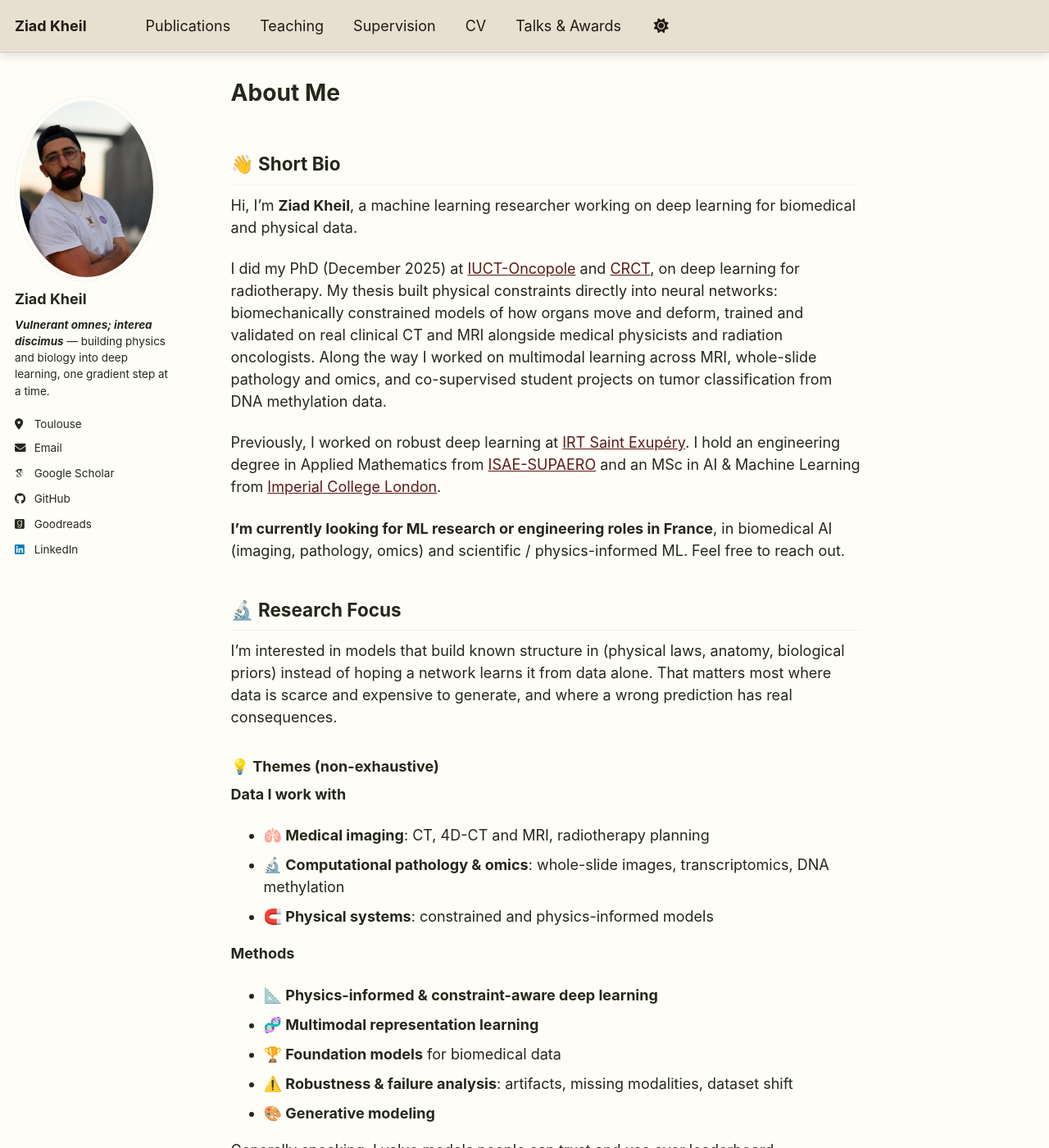
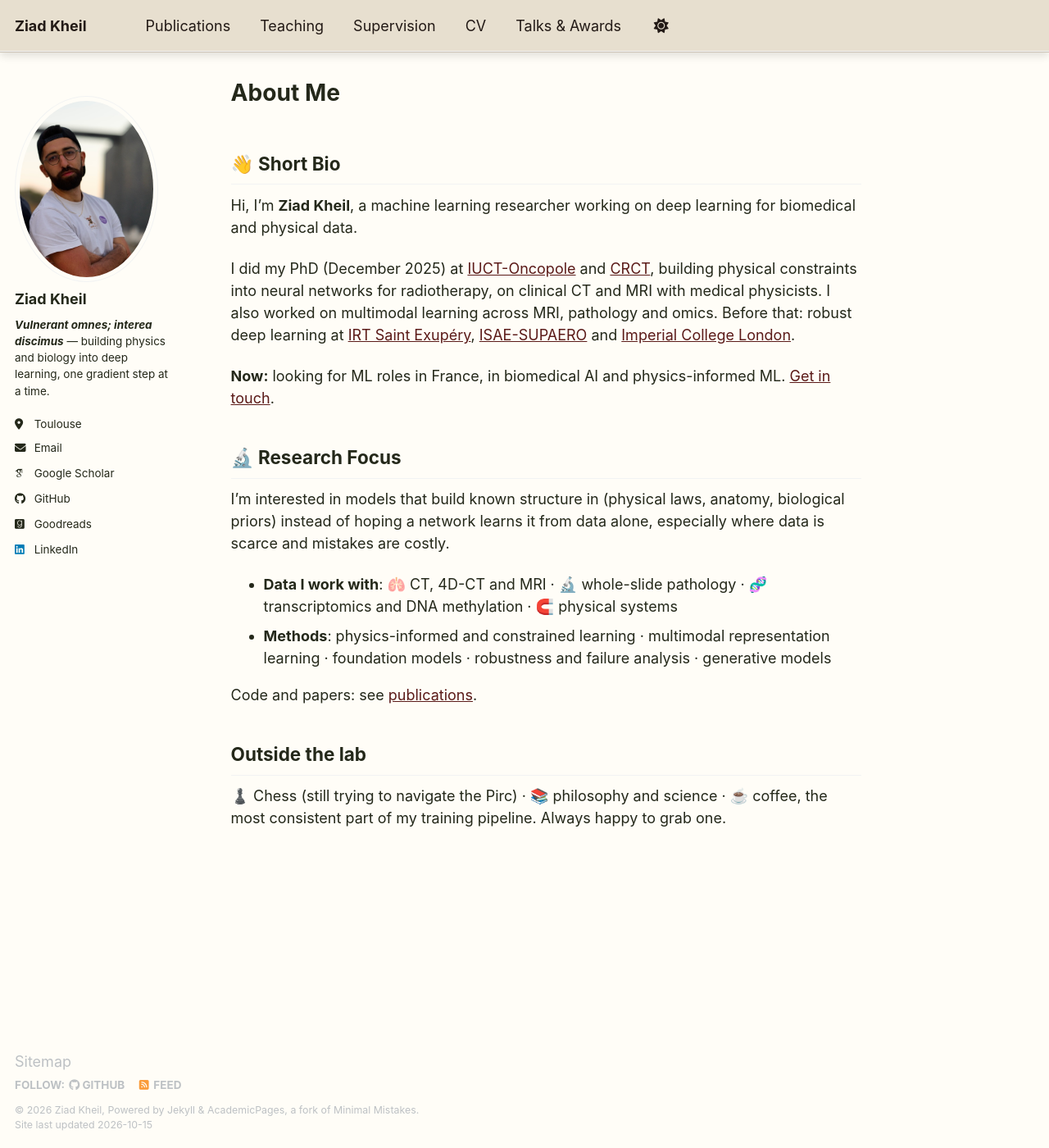
Before and after one commit to Kheil-Z/Kheil-Z.github.io, a Jekyll site: the page built from _pages/about.md, in a window 1280 px wide and 1400 px high. Shown: the whole window at 82% size. Built offline with Jekyll 4.4.1, drawn with Linux system fonts in a browser that asks for light colours; some web fonts are replaced; a script bundle is joined from its source files by our own code; library files that are not in the unit come from our copies; some of the changed text lies outside the part shown.

Commit message:
Shorter homepage; complete publications list with links; move code to publications
Co-Authored-By: Claude Opus 5.5 <noreply@anthropic.com>
Claude-Session: https://claude.ai/code/session_011TZRn9EUdXw3EuyF1pG82N

```diff
--- a/_pages/about.md
+++ b/_pages/about.md
@@ -12,47 +12,19 @@ redirect_from:
 
 Hi, I’m **Ziad Kheil**, a machine learning researcher working on deep learning for biomedical and physical data.
 
-I did my PhD (December 2025) at [IUCT-Oncopole](https://www.iuct-oncopole.fr/) and [CRCT](https://www.crct-inserm.fr/en/the-crct/), on deep learning for radiotherapy. My thesis built physical constraints directly into neural networks: biomechanically constrained models of how organs move and deform, trained and validated on real clinical CT and MRI alongside medical physicists and radiation oncologists. Along the way I worked on multimodal learning across MRI, whole-slide pathology and omics, and co-supervised student projects on tumor classification from DNA methylation data.
+I did my PhD (December 2025) at [IUCT-Oncopole](https://www.iuct-oncopole.fr/) and [CRCT](https://www.crct-inserm.fr/en/the-crct/), building physical constraints into neural networks for radiotherapy, on clinical CT and MRI with medical physicists. I also worked on multimodal learning across MRI, pathology and omics. Before that: robust deep learning at [IRT Saint Exupéry](https://www.irt-saintexupery.com/), [ISAE-SUPAERO](https://www.isae-supaero.fr/en/) and [Imperial College London](https://www.imperial.ac.uk/).
 
-Previously, I worked on robust deep learning at [IRT Saint Exupéry](https://www.irt-saintexupery.com/). I hold an engineering degree in Applied Mathematics from [ISAE-SUPAERO](https://www.isae-supaero.fr/en/) and an MSc in AI & Machine Learning from [Imperial College London](https://www.imperial.ac.uk/).
-
-**I’m currently looking for ML research or engineering roles in France**, in biomedical AI (imaging, pathology, omics) and scientific / physics-informed ML. Feel free to reach out.
+**Now:** looking for ML roles in France, in biomedical AI and physics-informed ML. [Get in touch](mailto:zd.kheil@gmail.com).
 
 ## 🔬 Research Focus
 
-I’m interested in models that build known structure in (physical laws, anatomy, biological priors) instead of hoping a network learns it from data alone. That matters most where data is scarce and expensive to generate, and where a wrong prediction has real consequences.
+I’m interested in models that build known structure in (physical laws, anatomy, biological priors) instead of hoping a network learns it from data alone, especially where data is scarce and mistakes are costly.
 
-### 💡 Themes (non-exhaustive)
+- **Data I work with**: 🫁 CT, 4D-CT and MRI · 🔬 whole-slide pathology · 🧬 transcriptomics and DNA methylation · 🧲 physical systems
+- **Methods**: physics-informed and constrained learning · multimodal representation learning · foundation models · robustness and failure analysis · generative models
 
-**Data I work with**
-- **🫁 Medical imaging**: CT, 4D-CT and MRI, radiotherapy planning
-- **🔬 Computational pathology & omics**: whole-slide images, transcriptomics, DNA methylation
-- **🧲 Physical systems**: constrained and physics-informed models
-
-**Methods**
-- **📐 Physics-informed & constraint-aware deep learning**
-- **🧬 Multimodal representation learning**
-- **🏆 Foundation models** for biomedical data
-- **⚠️ Robustness & failure analysis**: artifacts, missing modalities, dataset shift
-- **🎨 Generative modeling**
-
-Generally speaking, I value models people can trust and use over leaderboard performance.
-
-## 💻 Selected Code
-
-- [**biomechanical_DLIR**](https://github.com/Kheil-Z/biomechanical_DLIR): PyTorch framework for deep learning registration with physical constraints (locally rigid structures, sliding interfaces, learned tissue mechanics). Code for our *Scientific Reports* paper.
-- [**IMITATE**](https://github.com/Kheil-Z/IMITATE): recovering unknown time frames in 4D imaging with context-aware registration (ISBI 2025).
-- [**Elenchus**](https://github.com/Kheil-Z/elenchus): a multiplayer LLM workspace, where a team and its AI models share one thread (TypeScript).
-- Contributor to [**MONAI**](https://github.com/Project-MONAI/MONAI), the PyTorch framework for medical imaging.
-
-See all [publications](/publications/).
+Code and papers: see [publications](/publications/).
 
 ## Outside the lab
 
-- **♟️ Chess**: enthusiastic improver, still trying to navigate the Pirc.
-- **📚 Reading**: philosophy, science, and anything that rewards curiosity.
-- **☕️ Coffee**: the most consistent part of my training pipeline.
-
-<br>
-
-**Feel free to reach out, I’m always happy to grab a coffee ☕️**
+♟️ Chess (still trying to navigate the Pirc) · 📚 philosophy and science · ☕️ coffee, the most consistent part of my training pipeline. Always happy to grab one.
```
Also changed, not shown: _pages/publications.md (+24 -7 lines).
